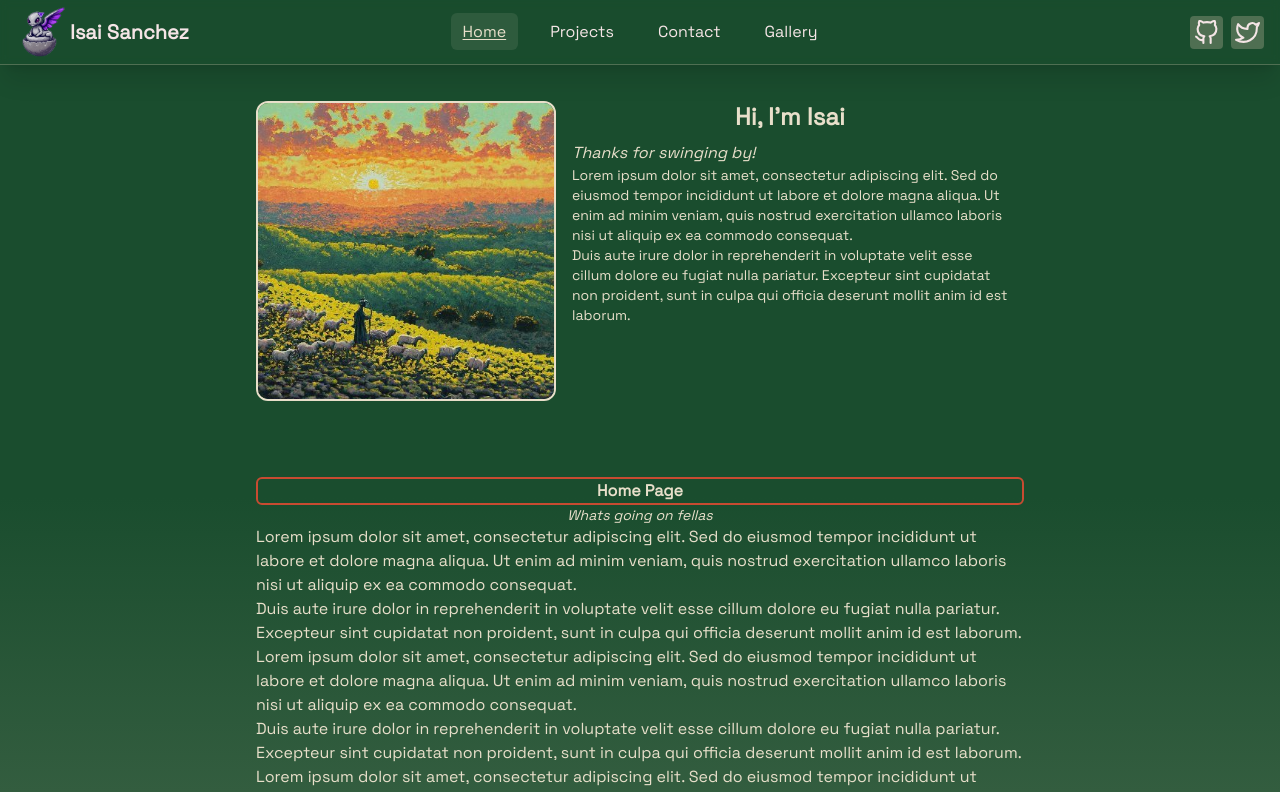
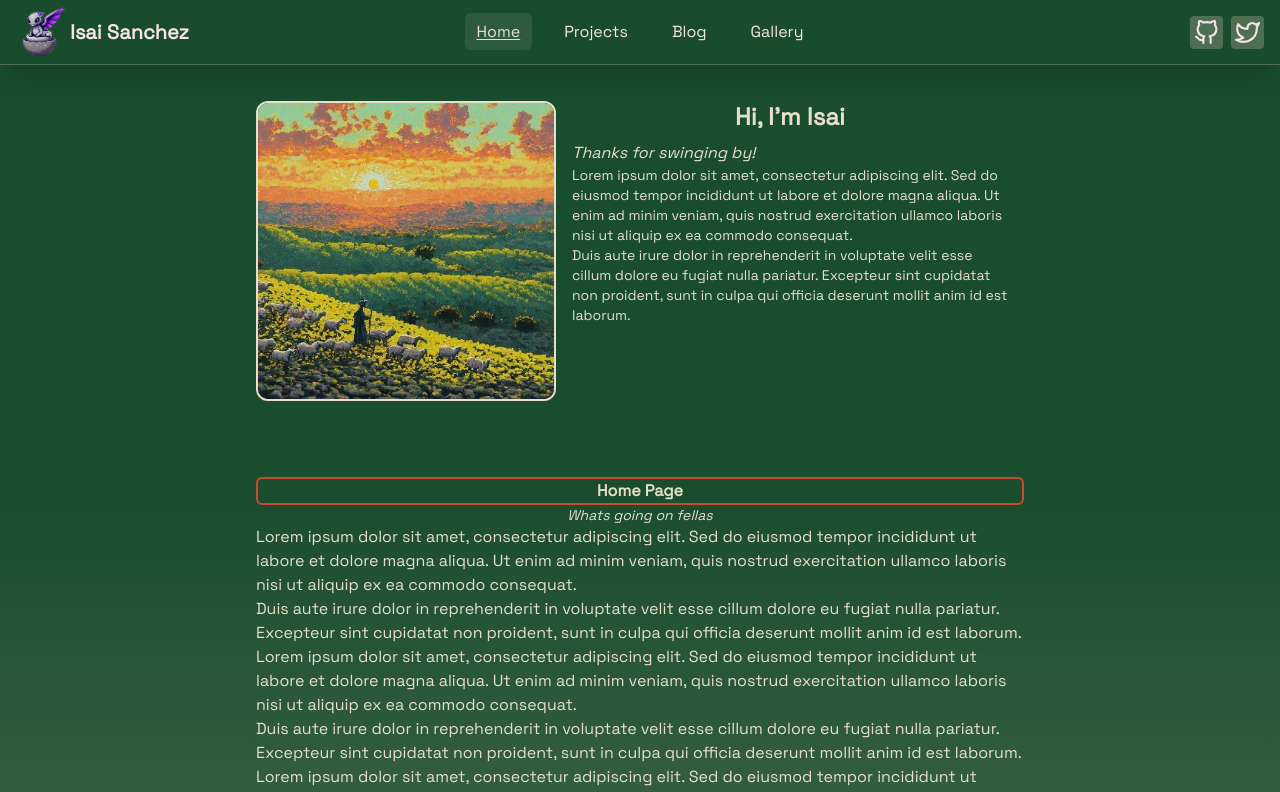
Before and after one commit to rahuljangirwork/rahuljangir.work, a Next.js app: page / in a window 1280 px wide. Shown: the top 792 px of the page. Built offline with nearby package versions, Linux system fonts and the light colour scheme.

Commit message:
changed contact page to blog post page

```diff
--- a/app/ui/nav-bar.tsx
+++ b/app/ui/nav-bar.tsx
@@ -19,8 +19,8 @@ const links = [
     href: "/projects",
   },
   {
-    name: "Contact",
-    href: "/contact",
+    name: "Blog",
+    href: "/blog",
   },
   {
     name: "Gallery",
```
